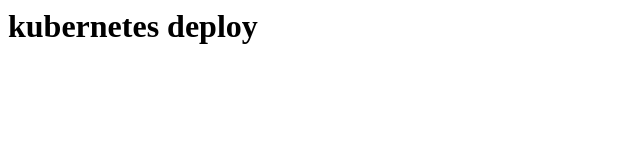
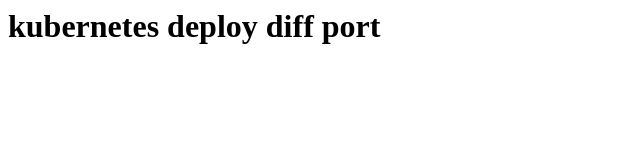
Before and after one commit to shahbaz619/DevOps-Practise, a plain HTML site: page index.html in a window 1280 px wide. Shown: the whole page, without its empty margins (0-640 px from the left). Drawn offline with Linux system fonts and the light colour scheme.

Commit message:
port change

```diff
--- a/index.html
+++ b/index.html
@@ -1,5 +1,5 @@
 <html>
     <h1>
-        kubernetes deploy
+        kubernetes deploy diff port
     </h1>
 </html>
```
